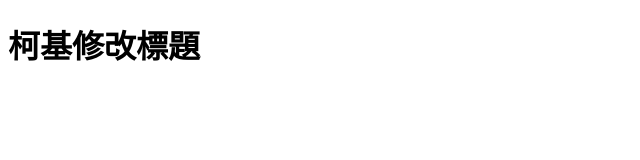
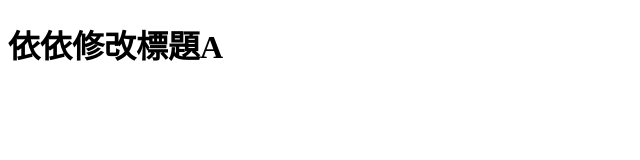
Before and after one commit to windjim/h10, a plain HTML site: page index.html in a window 1280 px wide. Shown: the full height of the page, 0-640 px from the left. Drawn offline with Linux system fonts and the light colour scheme.

Commit message:
修改修改h1文字A

```diff
--- a/index.html
+++ b/index.html
@@ -6,6 +6,6 @@
     <title>再次修改 title</title>
   </head>
   <body>
-    <h1>柯基修改標題</h1>
+    <h1>依依修改標題A</h1>
   </body>
 </html>
```
